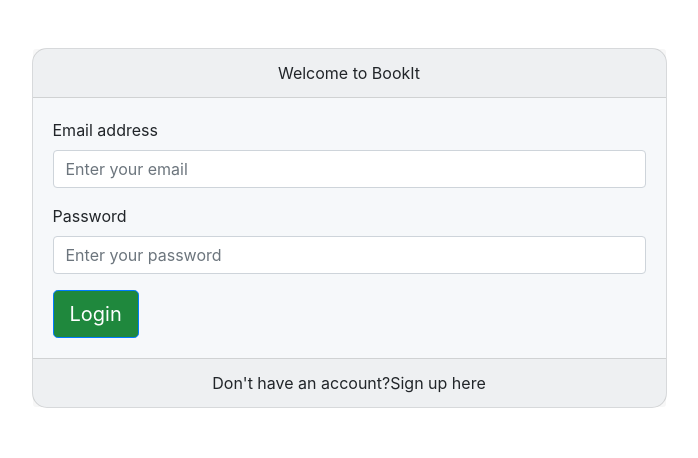
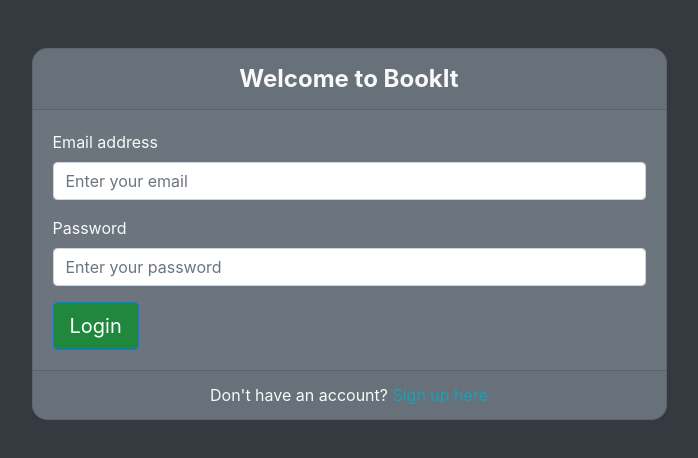
Before and after one commit to devops-namp/bookit-front, a JavaScript app in the folder bookit-front/: page / in a window 1280 px wide. Shown: the top 458 px of the page, without its empty margins (291-989 px from the left). Built offline with nearby package versions, Linux system fonts and the light colour scheme.

Commit message:
refactor: changed style for login page to match signup page

```diff
--- a/bookit-front/src/components/Login/LoginPage.vue
+++ b/bookit-front/src/components/Login/LoginPage.vue
@@ -1,9 +1,10 @@
 <template>
-  <div class="container mt-5">
+<div class="bg-dark entire-div">
+  <div class="container pt-5">
     <div class="row justify-content-center">
       <div class="col-md-7">
-        <div class="card">
-          <div class="card-header text-center fw-bold">
+        <div class="card bg-secondary text-light">
+          <div class="card-header text-center fw-bold header-title">
             Welcome to BookIt
           </div>
           <div class="card-body">
@@ -22,13 +23,14 @@
             </form>
           </div>
           <div class="card-footer text-center">
-            <span class="me-1">Don't have an account?</span>
-            <router-link to="/signup" class="fw-bold text-body">Sign up here</router-link>
+            <span class="me-1">Don't have an account? </span>
+            <router-link to="/signup" class="fw-bolder text-info">Sign up here</router-link>
           </div>
         </div>
       </div>
     </div>
   </div>
+</div>
 </template>
 
 <script>
@@ -58,4 +60,11 @@ export default {
   background-color: #1f883d;
   color: white;
 }
+.header-title {
+  font-weight: bold;
+  font-size: 1.5rem;
+}
+.entire-div {
+  min-height: 100vh;
+}
 </style>
```
